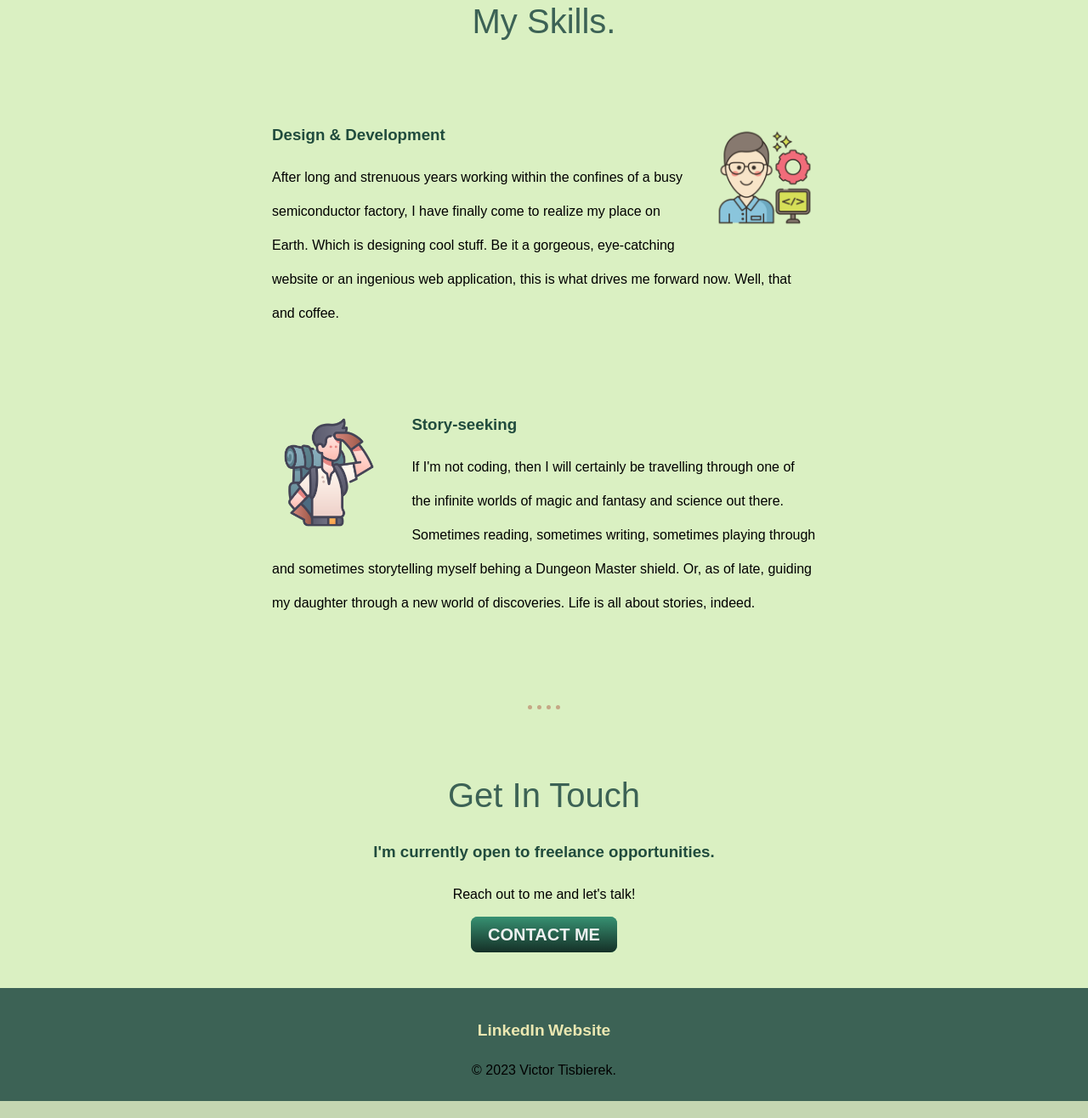
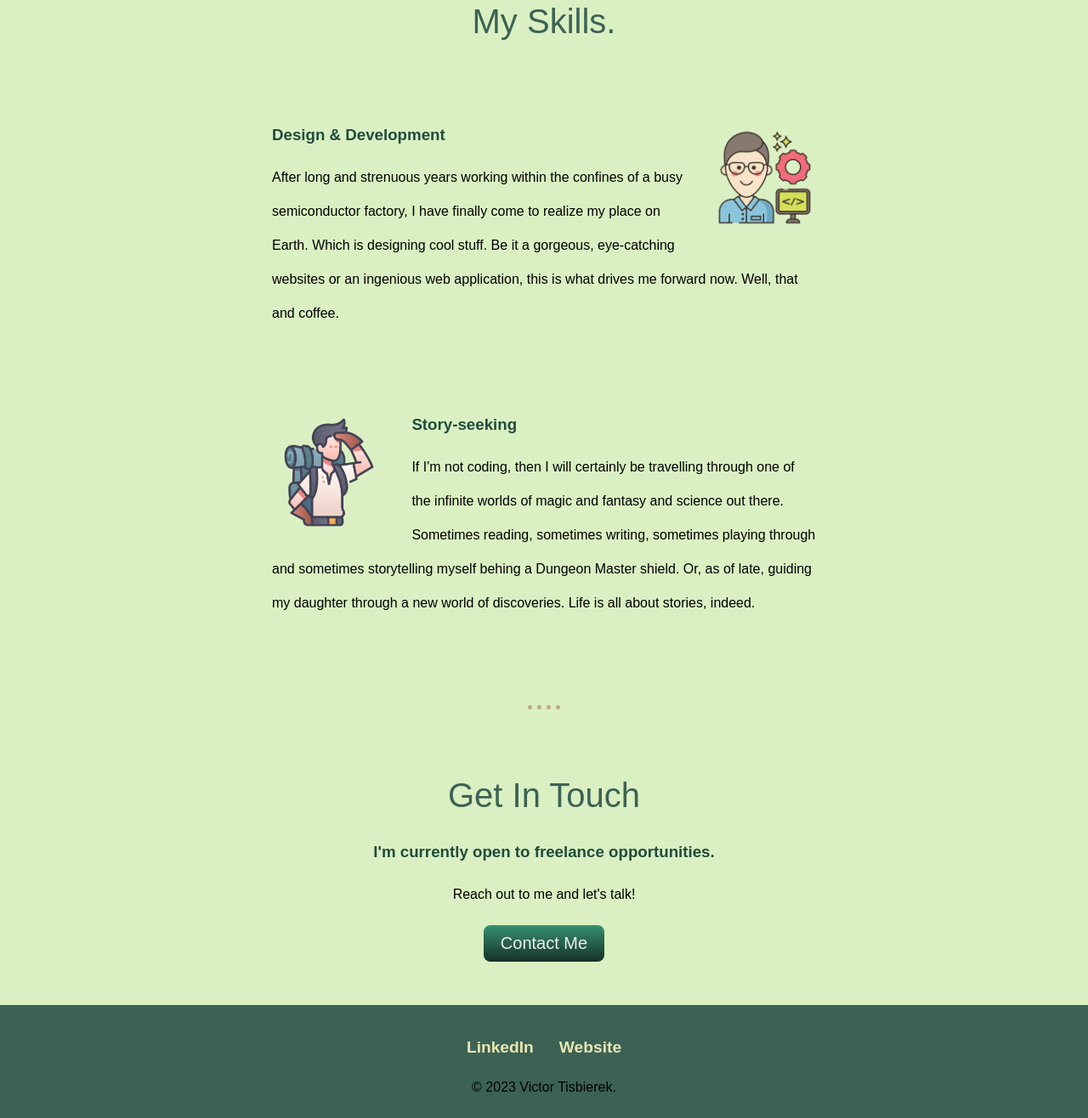
Before and after one commit to vtisbierek/cv, a plain HTML site: page index.html in a window 1280 px wide. Shown: the part 1242-2558 px from the top of the page at 85% size. Drawn offline with Linux system fonts and the light colour scheme; a web font is replaced by a local one.

Commit message:
Add files via upload

```diff
--- a/index.html
+++ b/index.html
@@ -17,7 +17,7 @@
             <h1>I'm Victor.</h1>
             <h2 id="subtitle">a <span>pro</span>grammer.</h2>
             <img src="images/cloud.png" alt="cloud-img" id="cloud2">
-            <img src="images/mountain.png" alt="mountain-img">
+            <img src="images/mountain.png" alt="mountain-img" id="mountain">
         </div>
         <!-- INÍCIO STUB CODE -->
         <div class="middle-container">
@@ -34,7 +34,7 @@
                 <h3>Design & Development</h3>
                 <p>After long and strenuous years working within the confines of a busy semiconductor factory,
                     I have finally come to realize my place on Earth. Which is designing cool stuff. Be it a gorgeous,
-                    eye-catching website or an ingenious web application, this is what drives me forward now. Well, that and coffee.
+                    eye-catching websites or an ingenious web application, this is what drives me forward now. Well, that and coffee.
                 </p>
               </div>
               <div class="skill-story">
@@ -51,14 +51,16 @@
               <h2>Get In Touch</h2>
               <h3>I'm currently open to freelance opportunities.</h3>
               <p>Reach out to me and let's talk!</p>
-              <a class="btn" href="mailto:metropoller@gmail.com">CONTACT ME</a>
+              <form action="mailto:metropoller@gmail.com" method="get">
+                <input type="submit" class="btn" value="Contact Me">
+              </form>
             </div>
           </div>
 
 
           <div class="bottom-container">
-            <a class="footer-link" href="https://www.linkedin.com/in/victortisbierek/">LinkedIn</a>
-            <a class="footer-link" href="https://vtisbierek.github.io/cv/">Website</a>
+            <a class="footer-link1" href="https://www.linkedin.com/in/victortisbierek/">LinkedIn</a>
+            <a class="footer-link2" href="https://vtisbierek.github.io/cv/">Website</a>
             <p>© 2023 Victor Tisbierek.</p>
           </div>
           <!-- FIM STUB CODE -->
```
